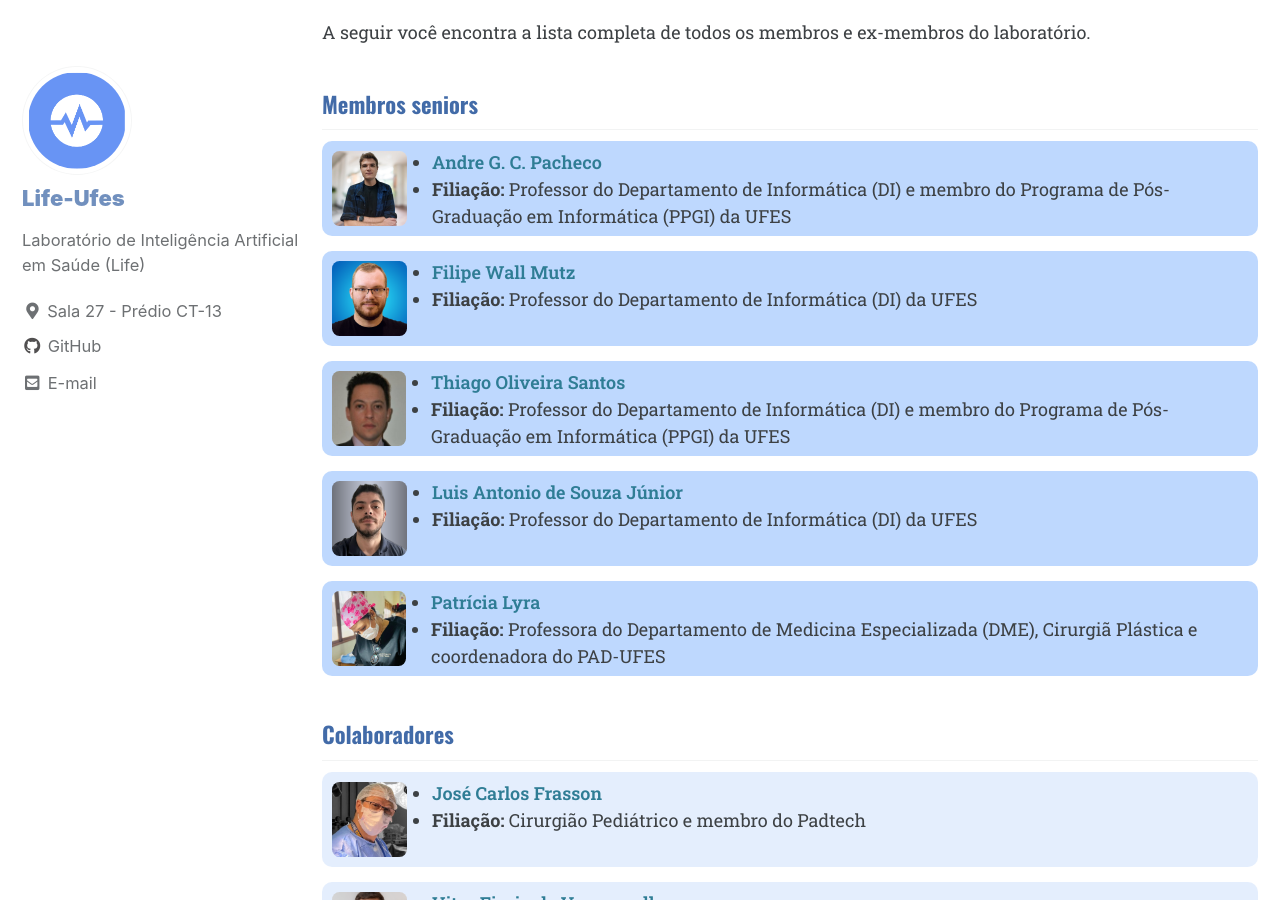
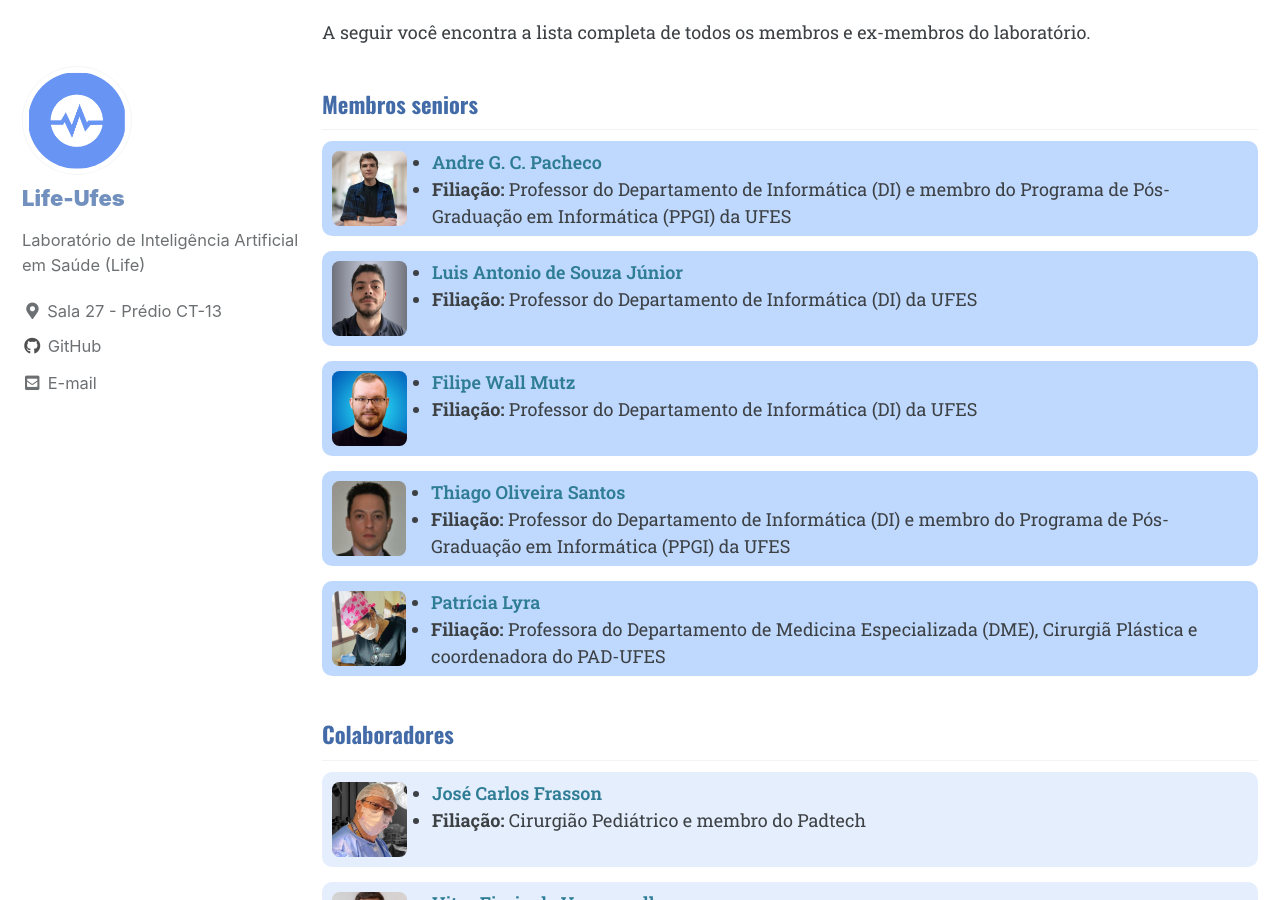
Before and after one commit to life-ufes/site, a Jekyll site: the page built from _pages/equipe.md, in a window 1280 px wide and 900 px high, scrolled down 335 px. Built offline with Jekyll 4.4.1, drawn with Linux system fonts in a browser that asks for light colours; cached includes are drawn as plain includes; part of the change alters nothing that is shown.

Commit message:
update members

```diff
--- a/_data/members.yml
+++ b/_data/members.yml
@@ -4,6 +4,11 @@ researchers:
     photo: "andre_pacheco.png"
     site: "http://pachecoandre.com.br"
     desc: "Professor do Departamento de Informática (DI) e membro do Programa de Pós-Graduação em Informática (PPGI) da UFES"
+
+  - name: "Luis Antonio de Souza Júnior"
+    photo: "luis_souza.png"
+    site: "#"
+    desc: "Professor do Departamento de Informática (DI) da UFES"
 
   - name: "Filipe Wall Mutz"
     photo: "filipe_mutz.png"
@@ -14,11 +19,6 @@ researchers:
     photo: "thiago.png"
     site: "http://www.inf.ufes.br/~todsantos/home-2"
     desc: "Professor do Departamento de Informática (DI) e membro do Programa de Pós-Graduação em Informática (PPGI) da UFES"
-
-  - name: "Luis Antonio de Souza Júnior"
-    photo: "luis_souza.png"
-    site: "#"
-    desc: "Professor do Departamento de Informática (DI) da UFES"
 
   - name: "Patrícia Lyra"
     photo: "patricia.png"
```
